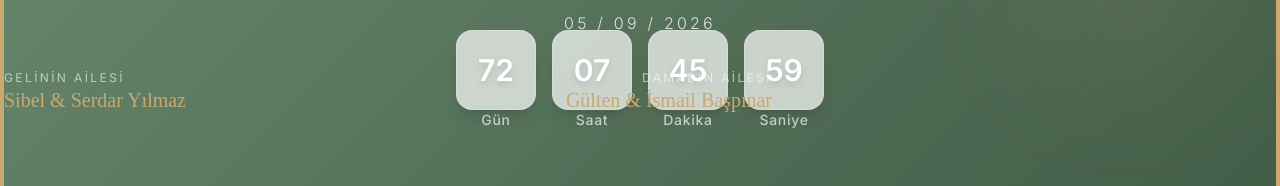
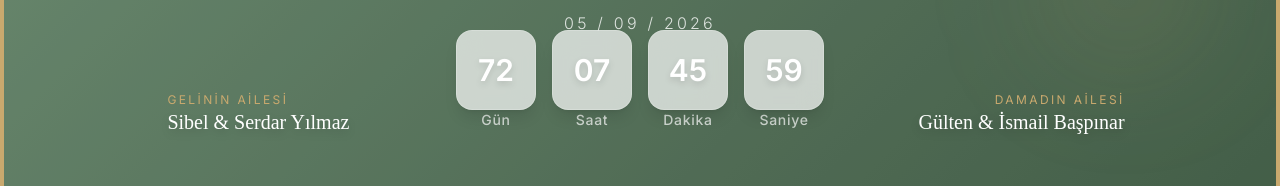
Before and after one commit to xavion59/davetiye, a React (Vite) app: page / in a window 1280 px wide. Shown: the part 762-948 px from the top of the page. Built offline with nearby package versions, Linux system fonts and the light colour scheme; no server answers; the database is empty.

Commit message:
Family names white, draggable, gold labels

```diff
--- a/src/components/Draggable.jsx
+++ b/src/components/Draggable.jsx
@@ -10,6 +10,8 @@ const DEFAULT_POSITIONS = {
   message: { x: 50, y: 72 },
   date: { x: 50, y: 82 },
   countdown: { x: 50, y: 88 },
+  familyGroom: { x: 20, y: 100 },
+  familyBride: { x: 80, y: 100 },
 }
 
 function loadPositions() {
--- a/src/components/HeroSection.jsx
+++ b/src/components/HeroSection.jsx
@@ -119,21 +119,25 @@ export default function HeroSection() {
         </Draggable>
       </div>
 
-      {/* Family info */}
+      {/* Family info - draggable */}
       <div className="absolute bottom-20 left-0 w-full z-10 px-6">
         <div className="max-w-3xl mx-auto flex justify-between items-center">
+          <Draggable id="familyGroom" positions={positions} setPositions={setPositions} editing={editing}>
             <div className="text-left">
-            <p className="text-white/60 text-xs tracking-[0.2em] uppercase mb-1">Gelinin Ailesi</p>
-            <p className="text-gold text-lg sm:text-xl" style={{ fontFamily: "'Lucida Calligraphy', 'Segoe Script', 'Apple Chancery', cursive" }}>
+              <p className="text-gold text-xs tracking-[0.2em] uppercase mb-1">Gelinin Ailesi</p>
+              <p className="text-white text-lg sm:text-xl drop-shadow-lg" style={{ fontFamily: "'Lucida Calligraphy', 'Segoe Script', 'Apple Chancery', cursive" }}>
                 Sibel &amp; Serdar Yılmaz
               </p>
             </div>
+          </Draggable>
+          <Draggable id="familyBride" positions={positions} setPositions={setPositions} editing={editing}>
             <div className="text-right">
-            <p className="text-white/60 text-xs tracking-[0.2em] uppercase mb-1">Damadın Ailesi</p>
-            <p className="text-gold text-lg sm:text-xl" style={{ fontFamily: "'Lucida Calligraphy', 'Segoe Script', 'Apple Chancery', cursive" }}>
+              <p className="text-gold text-xs tracking-[0.2em] uppercase mb-1">Damadın Ailesi</p>
+              <p className="text-white text-lg sm:text-xl drop-shadow-lg" style={{ fontFamily: "'Lucida Calligraphy', 'Segoe Script', 'Apple Chancery', cursive" }}>
                 Gülten &amp; İsmail Başpınar
               </p>
             </div>
+          </Draggable>
         </div>
       </div>
     </section>
```
Lines whose indentation alone changed are shown as unchanged.
